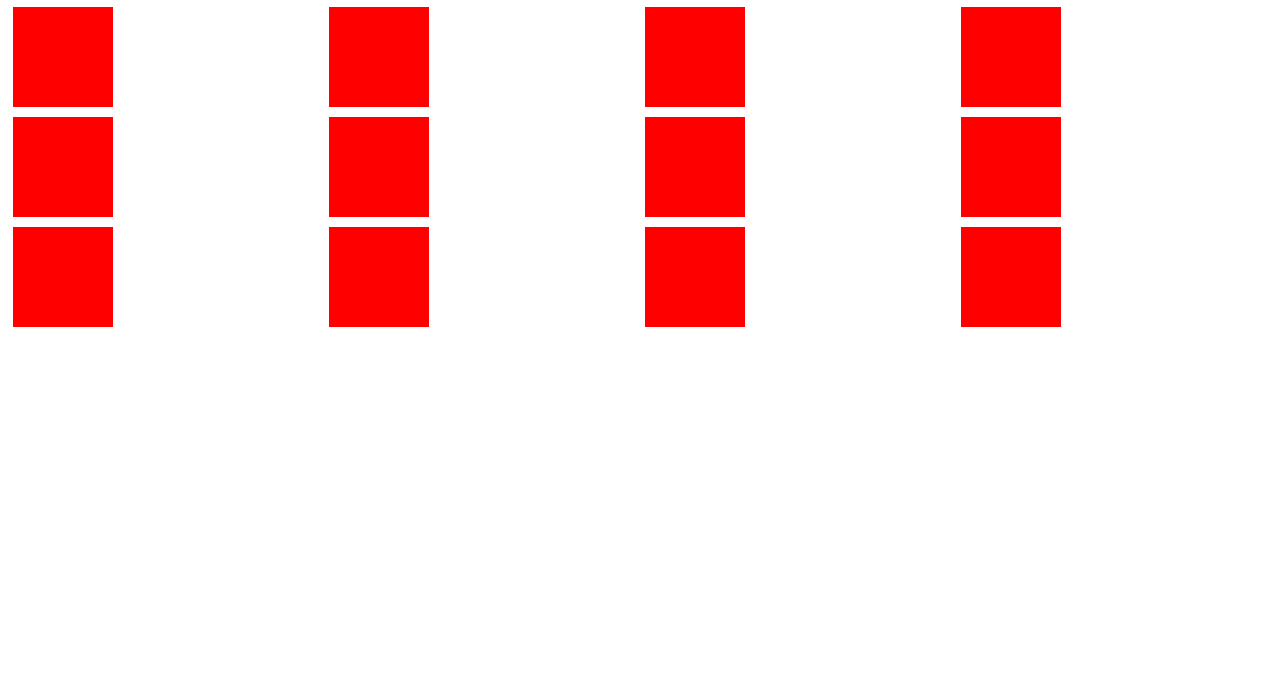
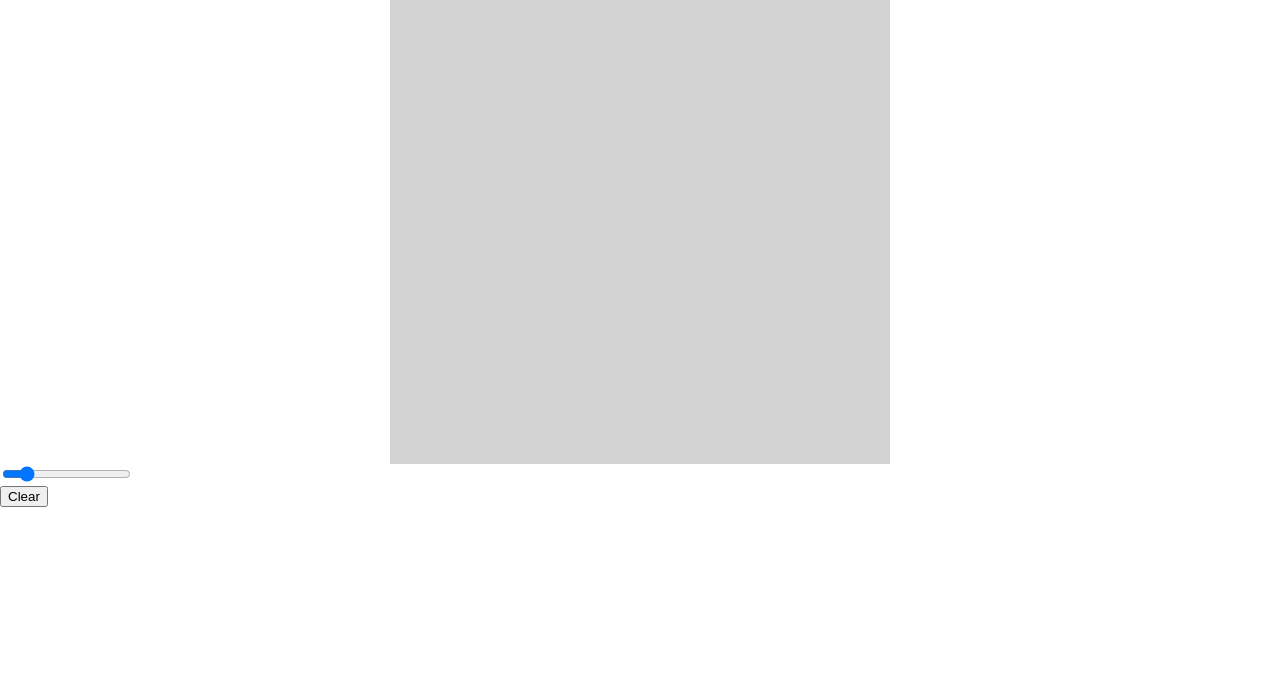
Before and after one commit to Christler/Etch-a-Sketch, a plain HTML site: page index.html in a window 1280 px wide. Shown: the part 116-800 px from the top of the page. Drawn offline with Linux system fonts and the light colour scheme.

Commit message:
worked on javascript

```diff
--- a/app.js
+++ b/app.js
@@ -1,7 +1,51 @@
+let squaresPerRow = 4
 const container = document.querySelector(".container")
+const clearBtn = document.querySelector(".clear-btn")
+clearBtn.addEventListener("click", clearGrid)
+let squares
+const slider = document.querySelector(".slider")
+const gridSize = document.querySelector(".grid-size")
 
-for(let i = 0; i < 16; i++){
+slider.oninput = function() {
+    gridSize.innerHTML = this.value;
+}
+
+function changeBackground(e){
+  let r = Math.floor(Math.random() * 255)
+  let g = Math.floor(Math.random() * 255)
+  let b = Math.floor(Math.random() * 255)
+  let color = `rgb(${r}, ${g}, ${b})`
+  e.target.style.background = color
+}
+
+function clearGrid(){
+  squares.forEach(square => square.style.background = "lightgrey")
+  squaresPerRow = prompt("How many squares per side?")
+  fillGrid()
+}
+
+function fillGrid(){
+  //clear grid first
+  container.innerHTML = ""
+
+  //add columns and rows
+  container.style.gridTemplateRows = `repeat(${squaresPerRow}, 1fr)`
+  container.style.gridTemplateColumns = `repeat(${squaresPerRow}, 1fr)`
+
+  let numSquares = squaresPerRow * squaresPerRow
+
+  //create squares
+  for(let i = 0; i < numSquares; i++){
     let square = document.createElement("div")
     square.setAttribute("class", "square")
     container.appendChild(square)
+  }
+
+  //get array of squares
+  squares = document.querySelectorAll(".square")
+
+  //add listener for hover on each square
+  squares.forEach(square => square.addEventListener("mouseover", changeBackground))
 }
+
+fillGrid()
--- a/index.html
+++ b/index.html
@@ -8,7 +8,14 @@
     <title>Etch-a-Sketch</title>
 </head>
 <body>
+    <h1>Etch-a-Sketch</h1>
     <div class="container"></div>
+    <div class="grid-size"></div>
+    <div class="slidecontainer">
+        <input type="range" min="1" max="100" value="16" class="slider">
+    </div>
+    <button class="clear-btn">Clear</button>
+
     <script src="app.js"></script>
 </body>
 </html>
--- a/style.css
+++ b/style.css
@@ -1,11 +1,14 @@
-.container{
-    display: grid;
-    grid-template-columns: auto auto auto auto;
-}
+body{
+    margin: 0;
+  }
 
-.square{
-    width: 100px;
-    height: 100px;
-    background: red;
-    margin: 5px;
-}
+  .container{
+    height: 500px;
+    width: 500px;
+    margin: auto;
+    background: lightgrey;
+    display: grid ;
+  }
+
+  .square{
+  }
```
